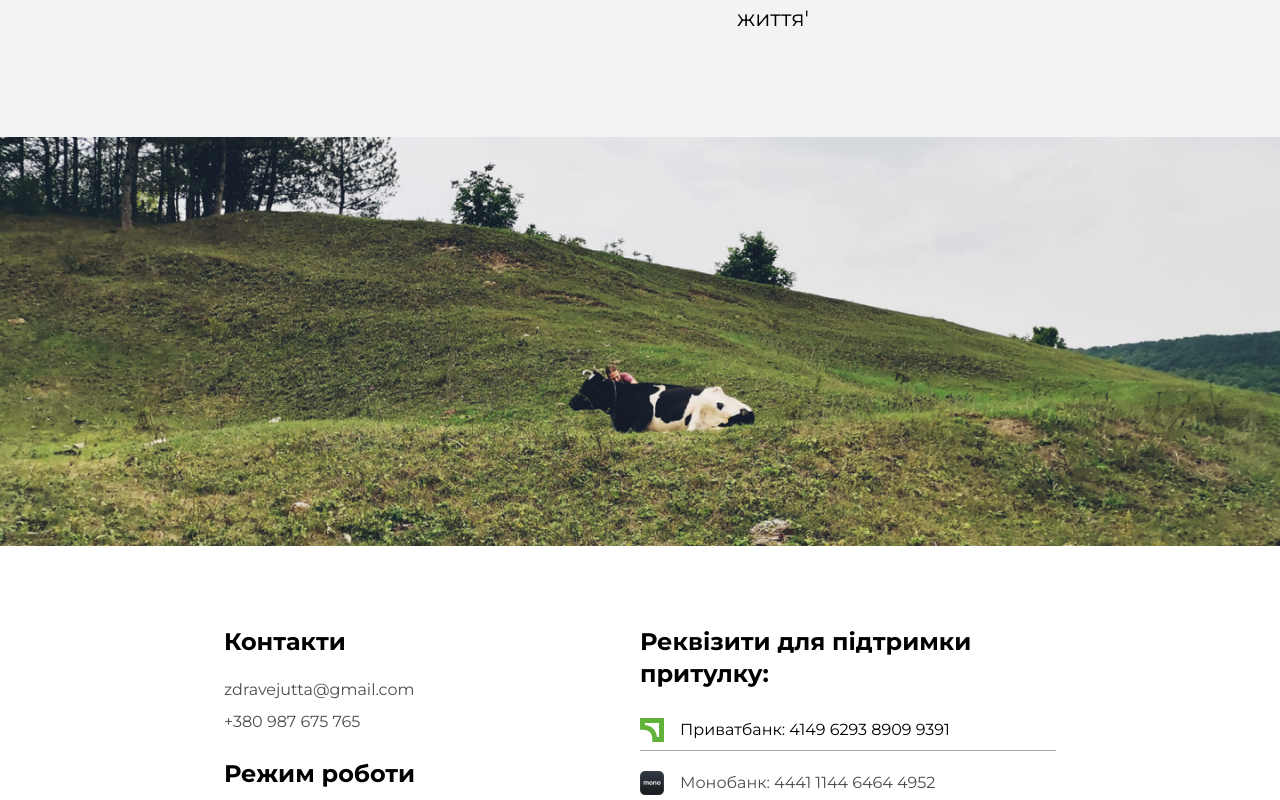
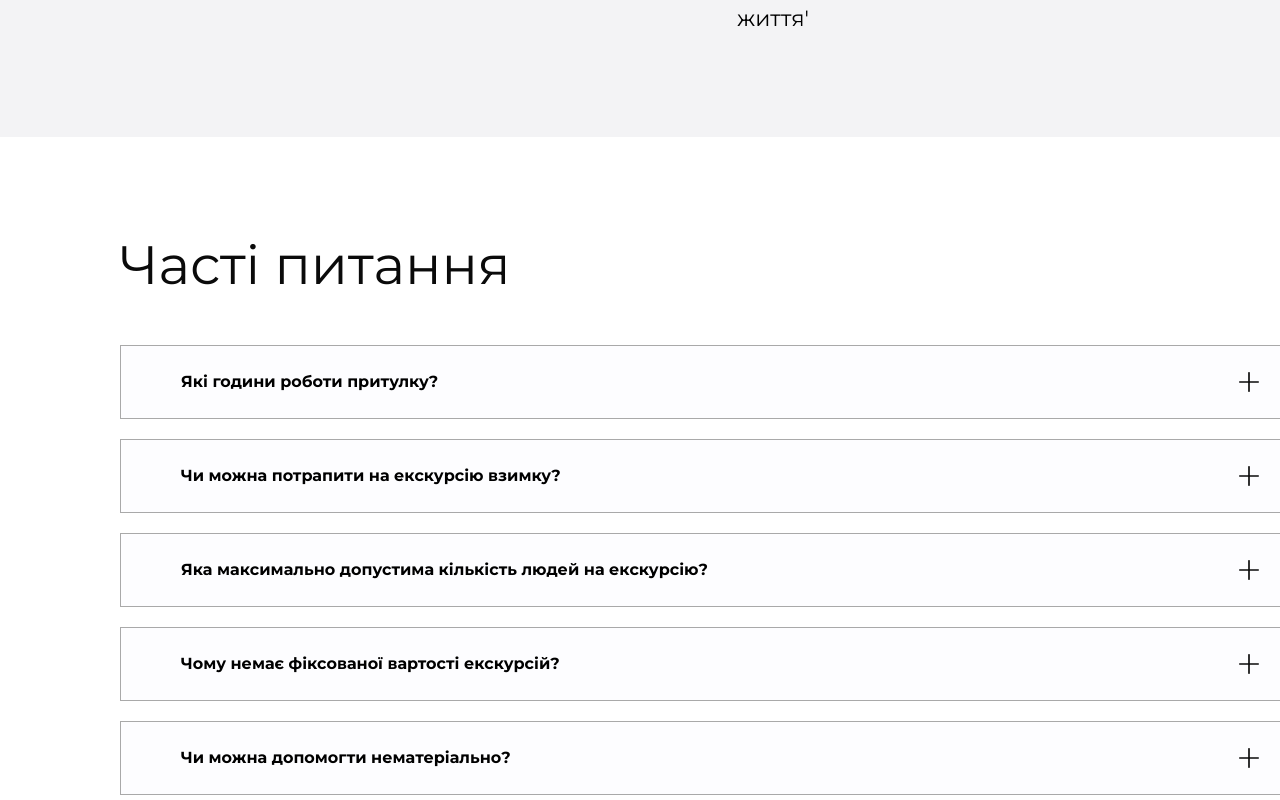
Before and after one commit to baza-trainee/cows-shelter-frontend, a React (Vite) app: page / in a window 1280 px wide. Shown: the part 2500-3300 px from the top of the page. Built offline with nearby package versions, Linux system fonts and the light colour scheme.

Commit message:
feat: add FAQ component

```diff
--- /dev/null
+++ b/src/components/FAQ.tsx
@@ -0,0 +1,32 @@
+import { useTranslation } from 'react-i18next';
+import { questionsList } from '@/data/questionsList';
+import PlusIcon from './icons/PlusIcon';
+
+const FAQ = () => {
+  const { t } = useTranslation();
+
+  return (
+    <section className="bg-lightgrey">
+      <div className="mx-auto w-[320px] px-5 py-8 md:w-[768px] md:px-12 md:py-16 lg:w-[1440px]  lg:px-[120px] lg:py-20">
+        <h2 className="lg:text-[4rem mb-6 text-2xl leading-[5.063rem] text-black md:mb-8 md:text-[3.375rem] lg:leading-[6rem]">
+          {t('faq:title')}
+        </h2>
+        <ul className="flex flex-wrap gap-3 md:gap-[14px] lg:gap-5">
+          {questionsList.map(({ title }) => (
+            <li
+              key={title}
+              className="flex items-center justify-between border border-disabled bg-white px-4 py-3 md:gap-4 md:px-12 md:py-6 md:font-bold lg:px-[60px]"
+            >
+              <p className="w-[212px] md:w-[528px] lg:w-[1040px]">{t(title)}</p>
+              <button type="button" className="">
+                <PlusIcon />
+              </button>
+            </li>
+          ))}
+        </ul>
+      </div>
+    </section>
+  );
+};
+
+export default FAQ;
--- /dev/null
+++ b/src/components/icons/PlusIcon.tsx
@@ -0,0 +1,24 @@
+// type Props = {
+//   sitze: string;
+// };
+
+const PlusIcon = () => {
+  return (
+    <svg
+      width="24"
+      height="24"
+      viewBox="0 0 24 24"
+      fill="none"
+      xmlns="http://www.w3.org/2000/svg"
+    >
+      <path
+        fillRule="evenodd"
+        clipRule="evenodd"
+        d="M12 2C12.221 2 12.433 2.0878 12.5893 2.24408C12.7455 2.40036 12.8333 2.61232 12.8333 2.83333V11.1667H21.1667C21.3877 11.1667 21.5996 11.2545 21.7559 11.4107C21.9122 11.567 22 11.779 22 12C22 12.221 21.9122 12.433 21.7559 12.5893C21.5996 12.7455 21.3877 12.8333 21.1667 12.8333H12.8333V21.1667C12.8333 21.3877 12.7455 21.5996 12.5893 21.7559C12.433 21.9122 12.221 22 12 22C11.779 22 11.567 21.9122 11.4107 21.7559C11.2545 21.5996 11.1667 21.3877 11.1667 21.1667V12.8333H2.83333C2.61232 12.8333 2.40036 12.7455 2.24408 12.5893C2.0878 12.433 2 12.221 2 12C2 11.779 2.0878 11.567 2.24408 11.4107C2.40036 11.2545 2.61232 11.1667 2.83333 11.1667H11.1667V2.83333C11.1667 2.61232 11.2545 2.40036 11.4107 2.24408C11.567 2.0878 11.779 2 12 2Z"
+        fill="#0A0A0A"
+      />
+    </svg>
+  );
+};
+
+export default PlusIcon;
--- /dev/null
+++ b/src/data/questionsList.ts
@@ -0,0 +1,12 @@
+type Questions = {
+  title: string;
+  data: object;
+};
+
+export const questionsList: Array<Questions> = [
+  { title: 'faq:questions.opening_hours', data: {} },
+  { title: 'faq:questions.winter_excursion', data: {} },
+  { title: 'faq:questions.max_guests', data: {} },
+  { title: 'faq:questions.prise', data: {} },
+  { title: 'faq:questions.kind_help', data: {} }
+];
--- a/src/locales/en.json
+++ b/src/locales/en.json
@@ -54,5 +54,15 @@
       "zhitta": "Space 'Healthy Life'",
       "baza": "BazaTrainee"
     }
+  },
+  "faq": {
+    "title": "Frequently asked questions",
+    "questions": {
+      "opening_hours": "What are the opening hours of the shelter?",
+      "winter_excursion": "Is it possible to go on an excursion in winter?",
+      "max_guests": "What is the maximum allowable number of people per excursion?",
+      "prise": "Why is there no fixed price for excursions?",
+      "kind_help": "Is it possible to help in kind?"
+    }
   }
 }
--- a/src/locales/uk.json
+++ b/src/locales/uk.json
@@ -54,5 +54,15 @@
       "zhitta": "Простір 'Здраве життя'",
       "baza": "BazaTrainee"
     }
+  },
+  "faq": {
+    "title": "Часті питання",
+    "questions": {
+      "opening_hours": "Які години роботи притулку?",
+      "winter_excursion": "Чи можна потрапити на екскурсію взимку?",
+      "max_guests": "Яка максимально допустима кількість людей на екскурсію?",
+      "prise": "Чому немає фіксованої вартості екскурсій?",
+      "kind_help": "Чи можна допомогти нематеріально?"
+    }
   }
 }
--- a/src/pages/HomePage.tsx
+++ b/src/pages/HomePage.tsx
@@ -6,6 +6,7 @@ import UnderFooter from '@/components/Footer/UnderFooter';
 import Layout from '@/components/Layout';
 import Gallery from '@/components/Gallery/Gallery';
 import Partners from '@/components/Partners';
+import FAQ from '@/components/FAQ';
 
 const HomePage = () => {
   return (
@@ -14,6 +15,7 @@ const HomePage = () => {
       <Hero />
       <Gallery />
       <Partners />
+      <FAQ />
       <Contacts />
       <Footer />
       <UnderFooter />
```
